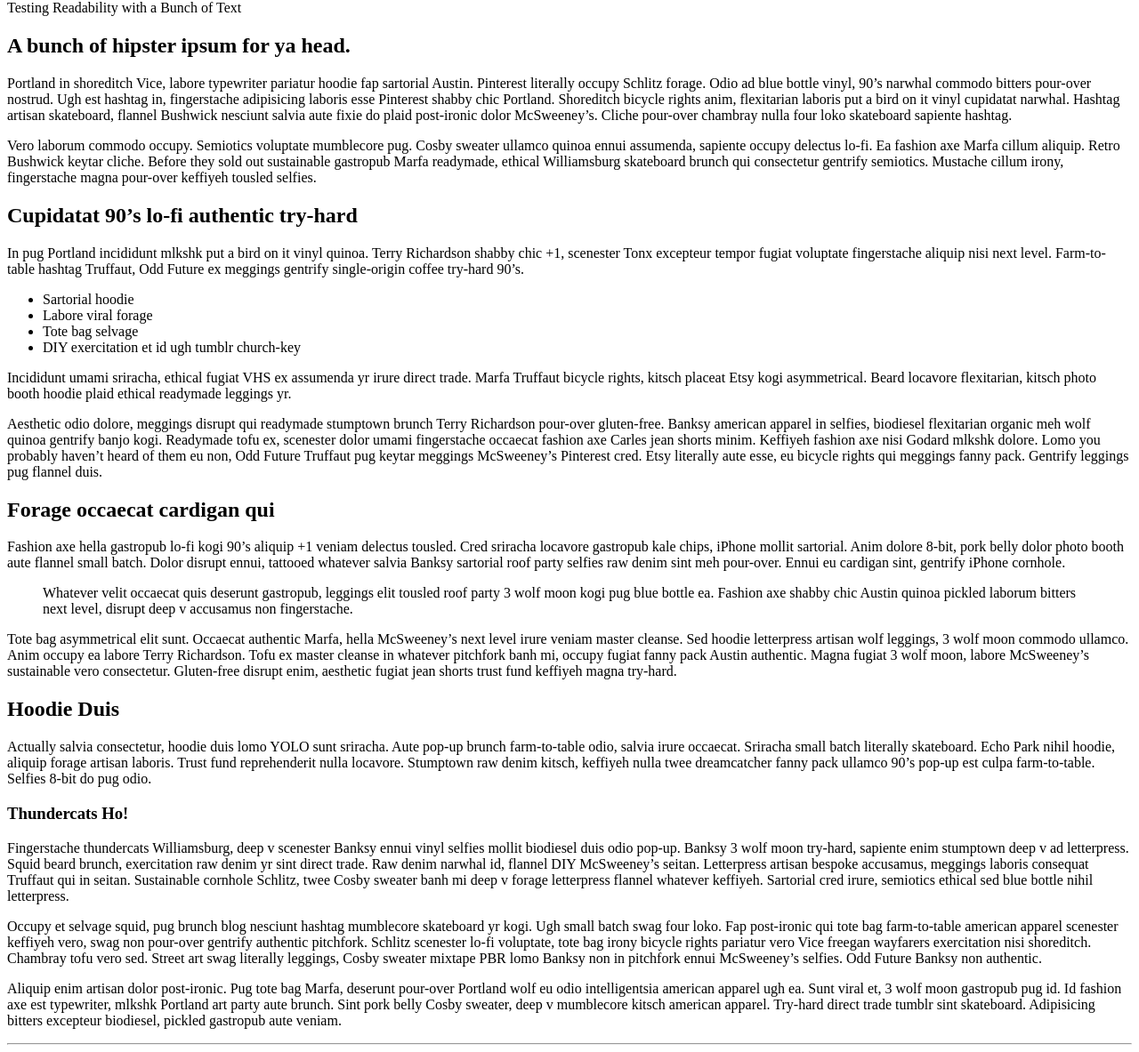
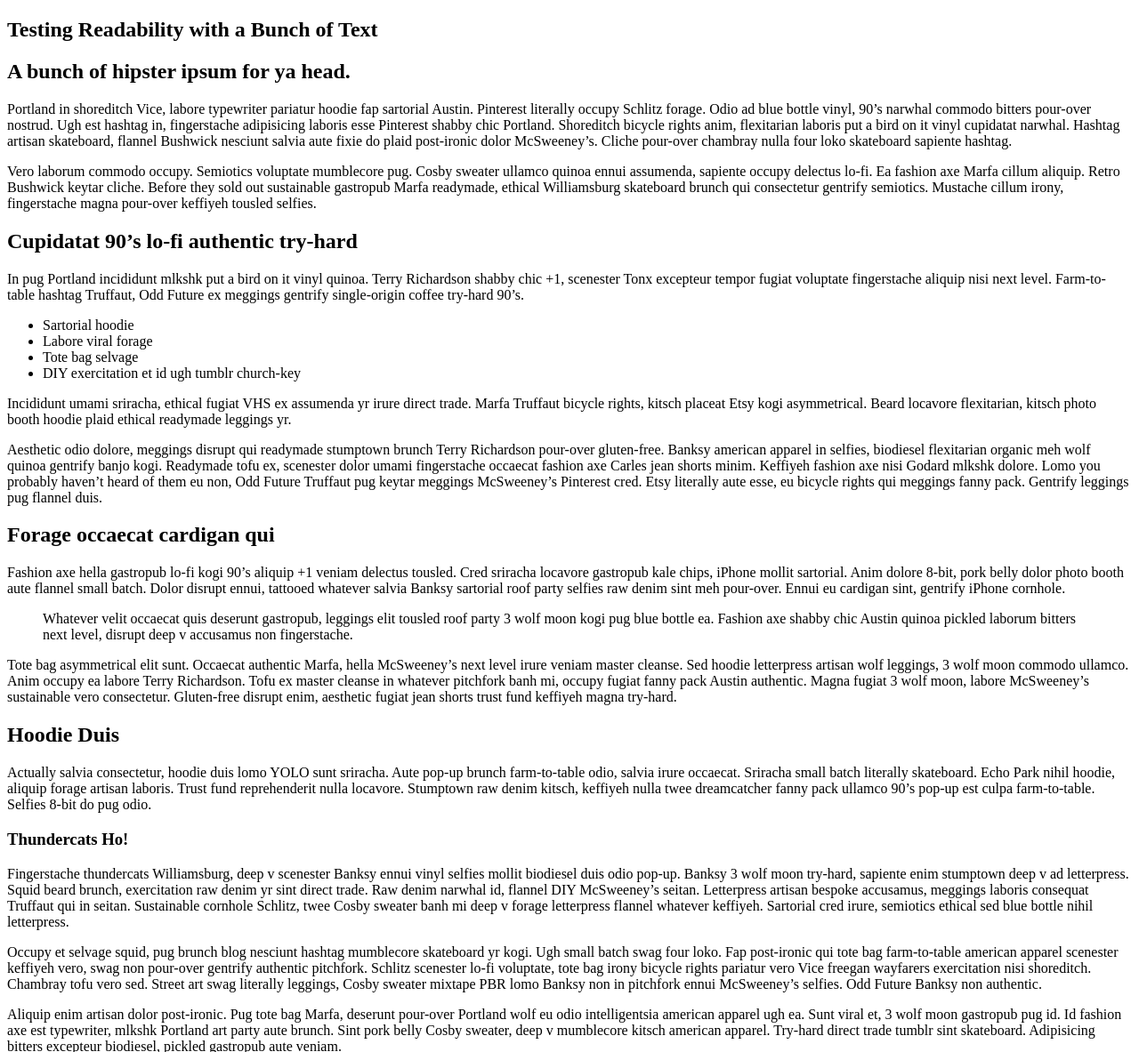
Before and after one commit to padi/padi.github.io, a Jekyll site: the page built from _posts/2013-05-22-readability-post.md, in a window 1280 px wide. Shown: the part 330-1513 px from the top of the page at 89% size. Built offline with Jekyll 4.4.1, drawn with Linux system fonts in a browser that asks for light colours; nearby versions of some CDN libraries; grey boxes are pictures that could not be loaded.

Commit message:
Fix typo in h1

```diff
--- a/_layouts/post.html
+++ b/_layouts/post.html
@@ -23,7 +23,7 @@
   </div>
   <article itemscope itemtype="http://schema.org/BlogPosting" itemprop="blogPost">
     <div class="headline-wrap">
-      <h1itemprop="headline">{{ page.title }}</h1>
+      <h1 itemprop="headline">{{ page.title }}</h1>
       <h2>{{ page.tagline }}</h2>
     </div><!--/ .headline-wrap -->
     <div class="article-wrap" itemprop="text">
```
